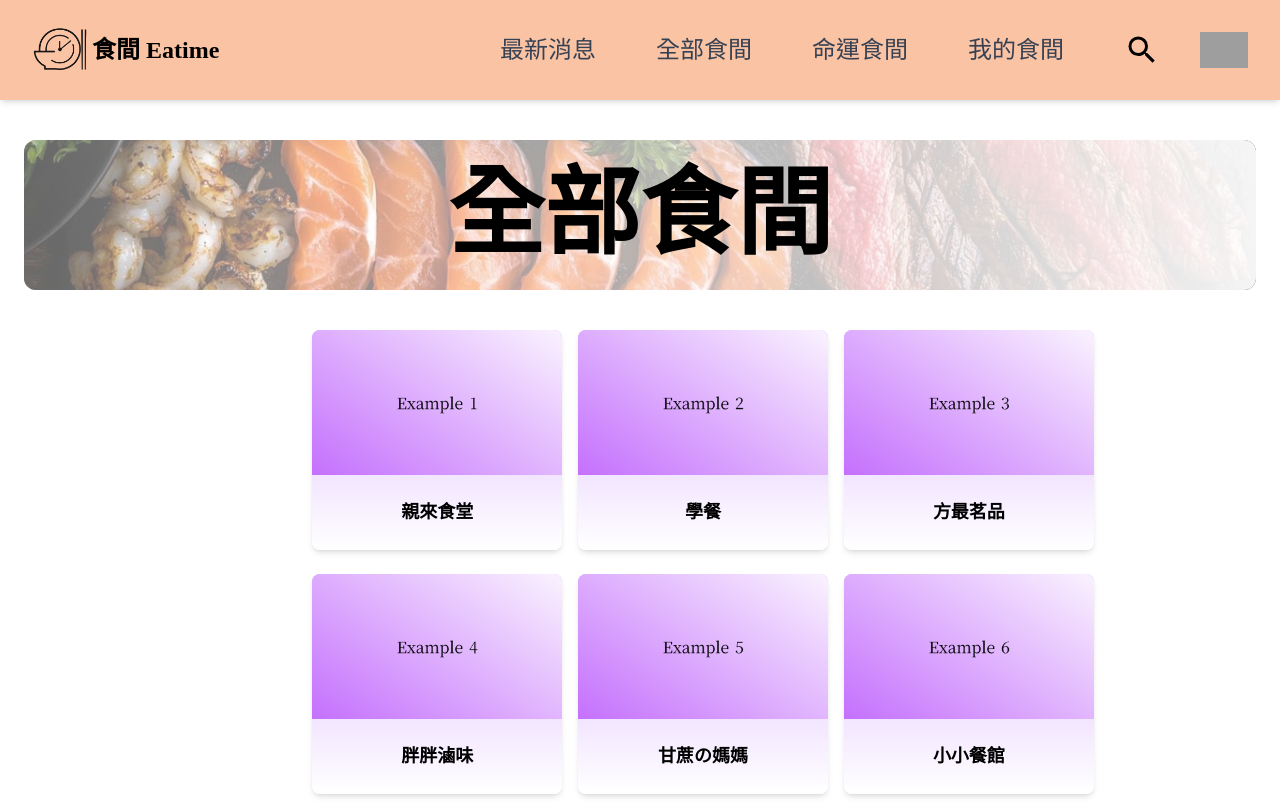
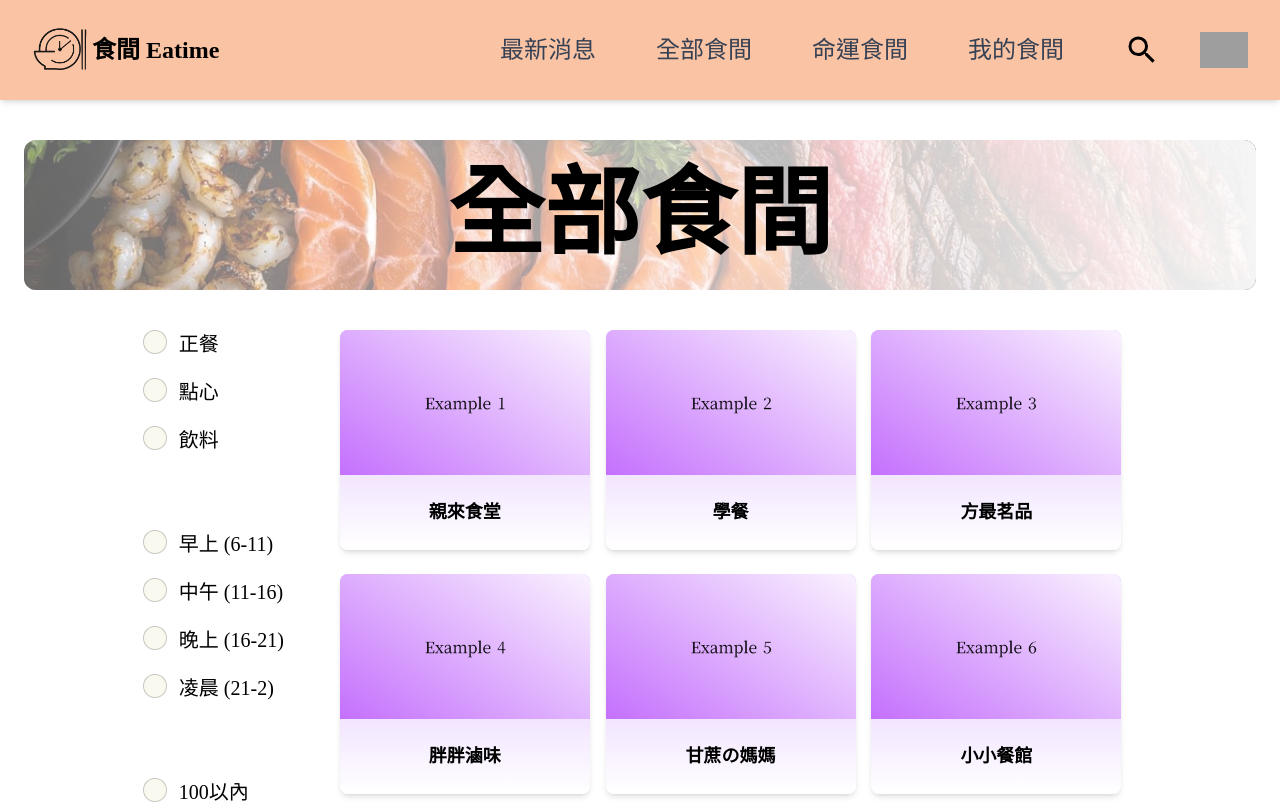
Before and after one commit to qian01qian/Eatime, a React (Vite) app: page /All in a window 1280 px wide. Shown: the top 804 px of the page. Built offline with nearby package versions, Linux system fonts and the light colour scheme; grey boxes are pictures that could not be loaded.

Commit message:
Add filter function failed

```diff
--- a/src/components/Filter.jsx
+++ b/src/components/Filter.jsx
@@ -1,6 +1,10 @@
 import eatime_json from "../../eatime_full_data_reindexed.json"
+import { useDispatch } from "react-redux";
+import { addNumber, removeNumber } from "../redux/filterAllSlice";
 
 function Filter({state}) {
+    const dispatch = useDispatch();
+
     const checkBoxContent = [
         {
             checkGroup: "種類",
@@ -21,16 +25,40 @@ function Filter({state}) {
     ];
 
     const handleCheckboxChange = (e) => {
+        if(e.target.checked){
+            if(e.target.name == checkBoxContent[0].checkGroup){
+                const filt = eatime_json.filter(x => x.category == e.target.value)
+                const output = filt.map(({ID})=> (ID))
+                dispatch(addNumber(output))
+            }else if(e.target.name == checkBoxContent[1].checkGroup) {
 
+            }else if(e.target.name == checkBoxContent[2].checkGroup) {
+
+            }else if(e.target.name == checkBoxContent[3].checkGroup) {
+
+            }
+        }else {
+            if(e.target.name == checkBoxContent[0].checkGroup){
+                const filt = eatime_json.filter(x => x.category == e.target.value)
+                const output = filt.map(({ID})=> (ID))
+                dispatch(removeNumber(output))
+            }else if(e.target.name == checkBoxContent[1].checkGroup) {
+
+            }else if(e.target.name == checkBoxContent[2].checkGroup) {
+
+            }else if(e.target.name == checkBoxContent[3].checkGroup) {
+
+            }
+        }
     }
 
     return (
-        <div className="flex flex-col">
+        <div className="flex flex-col gap-15 flex-start self-start h-full mr-8">
             {checkBoxContent.map((x, i)=>(
-                    <div className="flex flex-col text-xl mb-4">
+                    <div className="flex flex-col text-xl mb-4 gap-5">
                     {x.item.map((y, j) => (
                         <div className="flex">
-                            <input type="checkbox" id={y} name={x.checkGroup} value={j} onChange={handleCheckboxChange}/>
+                            <input type="checkbox" defaultunCheck className="checkbox  bg-our-white checked:bg-our-secondary text-our-md mr-3"id={y} name={x.checkGroup} value={j} onChange={handleCheckboxChange} />
                             <label for={y}>{y}</label>
                         </div>
                     ))}
--- a/src/pages/All.jsx
+++ b/src/pages/All.jsx
@@ -15,10 +15,10 @@ function Full() {
                 <Page_banner image="/Fortune.jpg" title="全部食間" />
 
 
-                <div className="max-w-screen-xl flex flex-row items-center justify-center relative w-full mx-auto overflow-hidden my-10 ">
+                <div className="max-w-screen-xl flex flex-row items-start justify-center relative w-full mx-auto overflow-hidden my-10 ">
                     <Filter state={filtAState} className='w-1/3'/>
                     <div className="w-2/3 px-6">
-                        <Card_key className="grid grid-cols-1 sm:grid-cols-2 lg:grid-cols-3 gap-6" />
+                        <Card_key className="grid grid-cols-1 sm:grid-cols-2 lg:grid-cols-3 gap-6" pick={filtAState}/>
                     </div>
                 </div>
             </section>
@@ -26,4 +26,5 @@ function Full() {
 
         </>
     );
+
 } export default Full;
```
